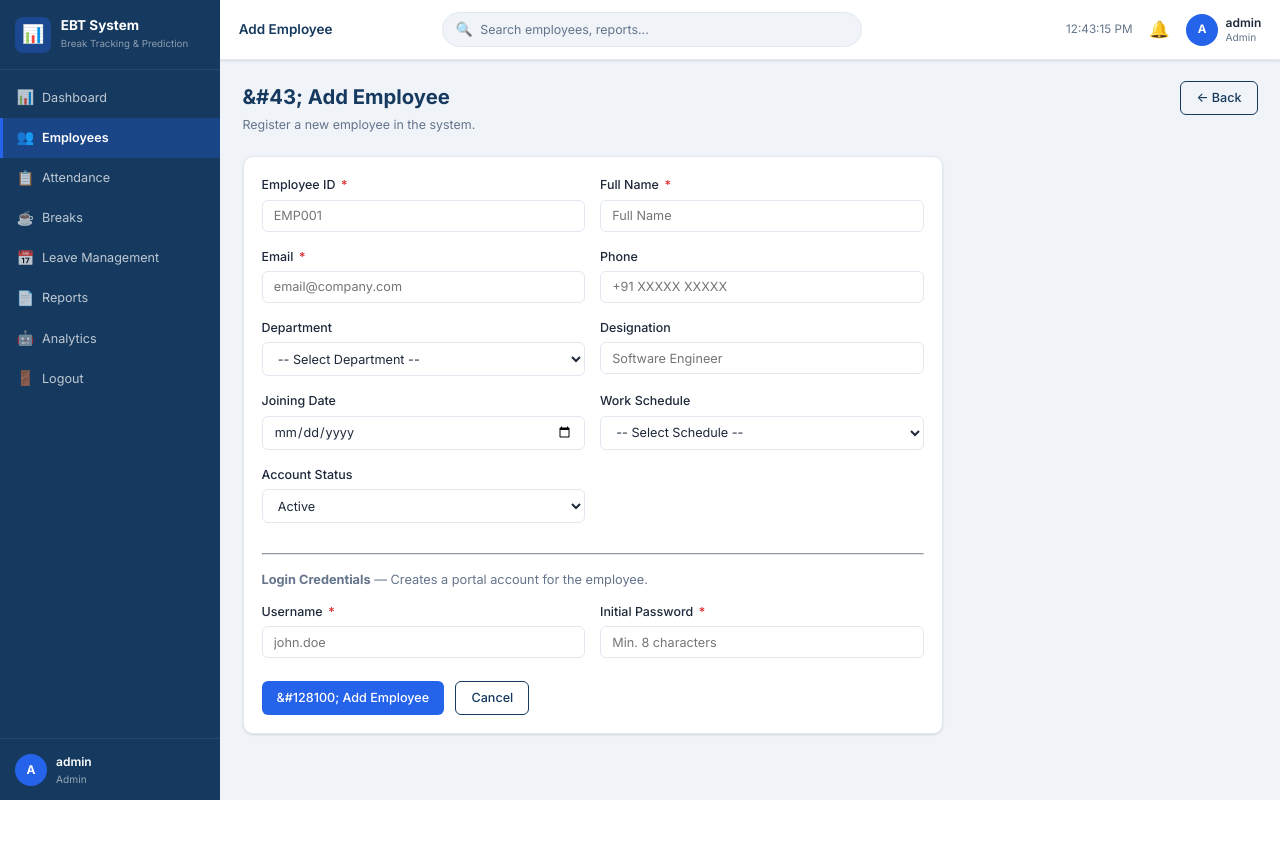
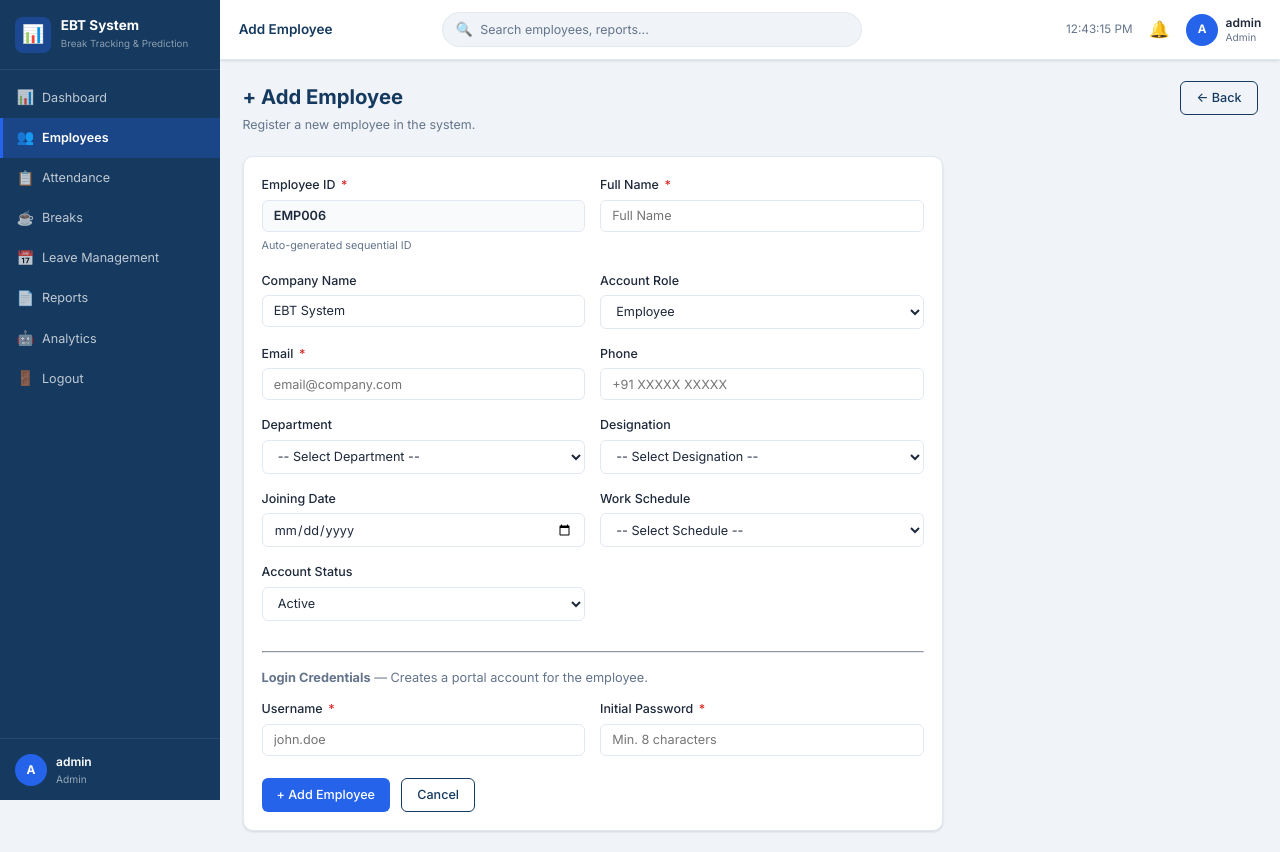
Before and after one commit to Vijju2005/AI-Employee-Tracking-System, a Flask app: page /employees/add in a window 1280 px wide. Before the commit the page ends 800 px from the top, so only its background shows below. Run offline with Flask 3, Linux system fonts and the light colour scheme; a user stored in the database is signed in; data comes from the database, SQL or seed files in the repository.

Commit message:
Fix leave review action submission, add auto sequential EMP ID, designation dropdown, role selection, company name, and fix heading HTML entity

```diff
--- a/app/employees/routes.py
+++ b/app/employees/routes.py
@@ -51,6 +51,31 @@ def list_employees():
     return render_template("employees/list.html", employees=employees, departments=departments)
 
 
+def get_next_employee_id() -> str:
+    """
+    Generate next sequential employee ID (e.g. EMP001, EMP002, ...).
+    Inspects all existing IDs in the format EMP<number> and picks max + 1.
+    """
+    import re
+    all_emp_ids = [e.employee_id for e in Employee.query.with_entities(Employee.employee_id).all()]
+    max_num = 0
+    for emp_id in all_emp_ids:
+        match = re.match(r"^EMP(\d+)$", (emp_id or "").strip(), re.IGNORECASE)
+        if match:
+            try:
+                num = int(match.group(1))
+                if num > max_num:
+                    max_num = num
+            except ValueError:
+                pass
+    next_num = max_num + 1 if max_num > 0 else 1
+    candidate = f"EMP{next_num:03d}"
+    while Employee.query.filter_by(employee_id=candidate).first():
+        next_num += 1
+        candidate = f"EMP{next_num:03d}"
+    return candidate
+
+
 @employees_bp.route("/add", methods=["GET", "POST"])
 @login_required
 @admin_required
@@ -60,12 +85,24 @@ def add_employee():
     error = None
 
     if request.method == "POST":
-        emp_id = request.form.get("employee_id", "").strip()
+        emp_id = request.form.get("employee_id", "").strip() or get_next_employee_id()
         full_name = request.form.get("full_name", "").strip()
         email = request.form.get("email", "").strip().lower()
         phone = request.form.get("phone", "").strip()
         dept_id = request.form.get("department_id") or None
-        designation = request.form.get("designation", "").strip()
+
+        # Designation: handle dropdown + custom "Other"
+        desig_choice = request.form.get("designation_choice", "").strip()
+        custom_desig = request.form.get("custom_designation", "").strip()
+        if desig_choice == "Other" and custom_desig:
+            designation = custom_desig
+        elif desig_choice and desig_choice != "Other":
+            designation = desig_choice
+        else:
+            designation = request.form.get("designation", "").strip() or None
+
+        company_name = request.form.get("company_name", "").strip() or "EBT System"
+        role_choice = request.form.get("role", "Employee").strip().lower()
         schedule_id = request.form.get("work_schedule_id") or None
         status = request.form.get("status", "active")
         date_joined_str = request.form.get("date_joined", "").strip()
@@ -91,11 +128,13 @@ def add_employee():
                 except ValueError:
                     joined_dt = None
 
+            account_role = UserRole.ADMIN if role_choice == "admin" else UserRole.EMPLOYEE
+
             user = User(
                 username=username,
                 email=email,
                 password_hash=generate_password_hash(password),
-                role=UserRole.EMPLOYEE,
+                role=account_role,
                 is_active=(status == "active"),
             )
             db.session.add(user)
@@ -109,6 +148,7 @@ def add_employee():
                 "phone": phone or None,
                 "department_id": int(dept_id) if dept_id else None,
                 "designation": designation or None,
+                "company_name": company_name,
                 "work_schedule_id": int(schedule_id) if schedule_id else None,
                 "status": status_val,
                 "user_id": user.id,
@@ -119,11 +159,12 @@ def add_employee():
             emp = Employee(**emp_kwargs)
             db.session.add(emp)
             db.session.commit()
-            flash(f"Employee '{full_name}' added successfully.", "success")
+            flash(f"Employee '{full_name}' ({account_role.value}) added successfully with ID {emp_id}.", "success")
             return redirect(url_for("employees.list_employees"))
 
+    auto_emp_id = get_next_employee_id()
     return render_template("employees/form.html", departments=departments,
-                           schedules=schedules, error=error)
+                           schedules=schedules, auto_emp_id=auto_emp_id, error=error)
 
 
 @employees_bp.route("/<int:emp_id>/edit", methods=["GET", "POST"])
@@ -141,7 +182,19 @@ def edit_employee(emp_id):
         email = request.form.get("email", "").strip().lower()
         phone = request.form.get("phone", "").strip()
         dept_id = request.form.get("department_id") or None
-        designation = request.form.get("designation", "").strip()
+
+        # Designation: handle dropdown + custom "Other"
+        desig_choice = request.form.get("designation_choice", "").strip()
+        custom_desig = request.form.get("custom_designation", "").strip()
+        if desig_choice == "Other" and custom_desig:
+            designation = custom_desig
+        elif desig_choice and desig_choice != "Other":
+            designation = desig_choice
+        else:
+            designation = request.form.get("designation", "").strip() or None
+
+        company_name = request.form.get("company_name", "").strip() or "EBT System"
+        role_choice = request.form.get("role", "").strip().lower()
         schedule_id = request.form.get("work_schedule_id") or None
         status = request.form.get("status", "active")
         date_joined_str = request.form.get("date_joined", "").strip()
@@ -168,13 +221,20 @@ def edit_employee(emp_id):
             employee.phone = phone or None
             employee.department_id = int(dept_id) if dept_id else None
             employee.designation = designation or None
+            employee.company_name = company_name
             employee.work_schedule_id = int(schedule_id) if schedule_id else None
             employee.status = AccountStatus.ACTIVE if status == "active" else AccountStatus.INACTIVE
 
-            # Sync user email and active status if linked
+            # Sync user email, role, and active status if linked
             if employee.user:
                 employee.user.email = email
                 employee.user.is_active = (status == "active")
+                if role_choice in ("admin", "employee"):
+                    # Prevent admin from accidentally demoting themselves
+                    if employee.user.id == current_user.id and role_choice == "employee":
+                        pass
+                    else:
+                        employee.user.role = UserRole.ADMIN if role_choice == "admin" else UserRole.EMPLOYEE
 
             db.session.commit()
             flash(f"Employee '{full_name}' updated successfully.", "success")
--- a/app/models.py
+++ b/app/models.py
@@ -157,6 +157,7 @@ class Employee(db.Model):
     phone = Column(String(20))
     department_id = Column(Integer, ForeignKey("departments.id"), nullable=True)
     designation = Column(String(100))
+    company_name = Column(String(150), default="EBT System")
     work_schedule_id = Column(Integer, ForeignKey("work_schedules.id"), nullable=True)
     status = Column(Enum(AccountStatus), default=AccountStatus.ACTIVE, nullable=False)
     date_joined = Column(DateTime, default=utcnow)
@@ -183,6 +184,7 @@ class Employee(db.Model):
             "department": self.department.name if self.department else None,
             "department_id": self.department_id,
             "designation": self.designation,
+            "company_name": self.company_name,
             "work_schedule": self.work_schedule.name if self.work_schedule else None,
             "work_schedule_id": self.work_schedule_id,
             "status": self.status.value,
--- a/app/static/js/main.js
+++ b/app/static/js/main.js
@@ -51,8 +51,19 @@ if (clockEl) {
 
 // ── Form submit loading state ──────────────────────────────
 document.querySelectorAll('form[data-loading]').forEach(form => {
-  form.addEventListener('submit', () => {
-    const btn = form.querySelector('button[type="submit"]');
+  form.addEventListener('submit', (e) => {
+    // If the submitter is a button with a name/value (e.g. approve/reject), preserve its value via hidden input before disabling
+    const submitter = e.submitter;
+    if (submitter && submitter.name && submitter.value) {
+      if (!form.querySelector(`input[type="hidden"][name="${submitter.name}"]`)) {
+        const hidden = document.createElement('input');
+        hidden.type = 'hidden';
+        hidden.name = submitter.name;
+        hidden.value = submitter.value;
+        form.appendChild(hidden);
+      }
+    }
+    const btn = submitter || form.querySelector('button[type="submit"]');
     if (btn) {
       btn.disabled = true;
       btn.innerHTML = '<span class="spinner"></span> Please wait...';
--- a/app/templates/employees/form.html
+++ b/app/templates/employees/form.html
@@ -1,12 +1,12 @@
 {% extends "base.html" %}
 {% set is_edit = employee is defined and employee %}
-{% block title %}{{ 'Edit' if is_edit else 'Add' }} Employee{% endblock %}
-{% block topbar_title %}{{ 'Edit' if is_edit else 'Add' }} Employee{% endblock %}
+{% block title %}{{ 'Edit Employee' if is_edit else 'Add Employee' }}{% endblock %}
+{% block topbar_title %}{{ 'Edit Employee' if is_edit else 'Add Employee' }}{% endblock %}
 
 {% block content %}
 <div class="page-header">
   <div class="page-header-text">
-    <h1>{{ '&#9998; Edit' if is_edit else '&#43; Add' }} Employee</h1>
+    <h1>{{ 'Edit Employee' if is_edit else '+ Add Employee' }}</h1>
     <p>{{ 'Update employee information.' if is_edit else 'Register a new employee in the system.' }}</p>
   </div>
   <a href="{{ url_for('employees.list_employees') }}" class="btn btn-outline-navy">&larr; Back</a>
@@ -27,14 +27,31 @@
         <div class="form-group">
           <label class="form-label">Employee ID <span class="req">*</span></label>
           <input type="text" name="employee_id" class="form-control"
-                 value="{{ employee.employee_id if is_edit else '' }}"
-                 placeholder="EMP001" required/>
+                 value="{{ employee.employee_id if is_edit else (auto_emp_id or '') }}"
+                 placeholder="EMP001" required readonly style="background-color:#F8FAFC;font-weight:600;color:#1E293B;cursor:not-allowed;"/>
+          <small style="font-size:.72rem;color:#64748B;">Auto-generated sequential ID</small>
         </div>
         <div class="form-group">
           <label class="form-label">Full Name <span class="req">*</span></label>
           <input type="text" name="full_name" class="form-control"
                  value="{{ employee.full_name if is_edit else '' }}"
                  placeholder="Full Name" required/>
+        </div>
+      </div>
+
+      <div class="form-row">
+        <div class="form-group">
+          <label class="form-label">Company Name</label>
+          <input type="text" name="company_name" class="form-control"
+                 value="{{ employee.company_name if is_edit else 'EBT System' }}"
+                 placeholder="Company Name"/>
+        </div>
+        <div class="form-group">
+          <label class="form-label">Account Role</label>
+          <select name="role" class="form-control">
+            <option value="Employee" {% if is_edit and employee.user and employee.user.role.value == 'employee' %}selected{% elif not is_edit %}selected{% endif %}>Employee</option>
+            <option value="Admin" {% if is_edit and employee.user and employee.user.role.value == 'admin' %}selected{% endif %}>Admin</option>
+          </select>
         </div>
       </div>
 
@@ -53,6 +70,22 @@
         </div>
       </div>
 
+      {% set standard_desigs = [
+        'Software Developer',
+        'Web Developer',
+        'Frontend Developer',
+        'Backend Developer',
+        'Data Analyst',
+        'Data Scientist',
+        'HR Executive',
+        'Project Manager',
+        'Team Leader',
+        'Accountant',
+        'System Administrator'
+      ] %}
+      {% set current_desig = employee.designation if is_edit and employee.designation else '' %}
+      {% set is_custom_desig = is_edit and current_desig and (current_desig not in standard_desigs) %}
+
       <div class="form-row">
         <div class="form-group">
           <label class="form-label">Department</label>
@@ -68,9 +101,22 @@
         </div>
         <div class="form-group">
           <label class="form-label">Designation</label>
-          <input type="text" name="designation" class="form-control"
-                 value="{{ employee.designation or '' if is_edit else '' }}"
-                 placeholder="Software Engineer"/>
+          <select name="designation_choice" id="designationSelect" class="form-control" onchange="handleDesignationChange()">
+            <option value="">-- Select Designation --</option>
+            {% for desig in standard_desigs %}
+            <option value="{{ desig }}" {% if current_desig == desig %}selected{% endif %}>{{ desig }}</option>
+            {% endfor %}
+            <option value="Other" {% if is_custom_desig %}selected{% endif %}>Other</option>
+          </select>
+        </div>
+      </div>
+
+      <div class="form-row" id="customDesignationRow" style="display: {{ 'grid' if is_custom_desig else 'none' }}; margin-bottom: 1rem;">
+        <div class="form-group" style="grid-column: 1 / -1;">
+          <label class="form-label">Custom Designation <span class="req">*</span></label>
+          <input type="text" name="custom_designation" id="customDesignationInput" class="form-control"
+                 value="{{ current_desig if is_custom_desig else '' }}"
+                 placeholder="Enter custom designation"/>
         </div>
       </div>
 
@@ -125,7 +171,7 @@
 
       <div style="display:flex;gap:.75rem;margin-top:.5rem;">
         <button type="submit" class="btn btn-primary">
-          {{ '&#128190; Save Changes' if is_edit else '&#128100; Add Employee' }}
+          {{ 'Save Changes' if is_edit else '+ Add Employee' }}
         </button>
         <a href="{{ url_for('employees.list_employees') }}" class="btn btn-outline-navy">Cancel</a>
       </div>
@@ -133,3 +179,20 @@
   </div>
 </div>
 {% endblock %}
+
+{% block extra_js %}
+<script>
+function handleDesignationChange() {
+  const sel = document.getElementById('designationSelect');
+  const customRow = document.getElementById('customDesignationRow');
+  const customInput = document.getElementById('customDesignationInput');
+  if (sel.value === 'Other') {
+    customRow.style.display = 'grid';
+    customInput.focus();
+  } else {
+    customRow.style.display = 'none';
+    if (customInput) customInput.value = '';
+  }
+}
+</script>
+{% endblock %}
--- a/app/templates/employees/list.html
+++ b/app/templates/employees/list.html
@@ -52,7 +52,7 @@
     <table class="data-table">
       <thead>
         <tr>
-          <th>ID</th><th>Name</th><th>Email</th><th>Department</th>
+          <th>ID</th><th>Name</th><th>Company</th><th>Email</th><th>Department</th>
           <th>Designation</th><th>Status</th><th>Actions</th>
         </tr>
       </thead>
@@ -61,6 +61,7 @@
         <tr>
           <td><code style="background:var(--bg);padding:.15rem .4rem;border-radius:4px;font-size:.78rem;">{{ emp.employee_id }}</code></td>
           <td><strong>{{ emp.full_name }}</strong></td>
+          <td style="color:var(--text-sec);font-size:.85rem;">{{ emp.company_name or 'EBT System' }}</td>
           <td style="color:var(--text-sec);">{{ emp.email }}</td>
           <td>{{ emp.department.name if emp.department else '—' }}</td>
           <td>{{ emp.designation or '—' }}</td>
```
Also changed, not shown: app/__init__.py (+13 -0 lines), app/leave/routes.py (+7 -3 lines), tests/test_ebt.py (+140 -0 lines).
